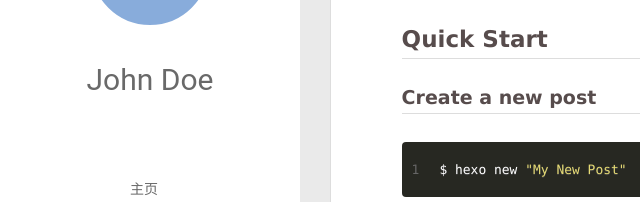
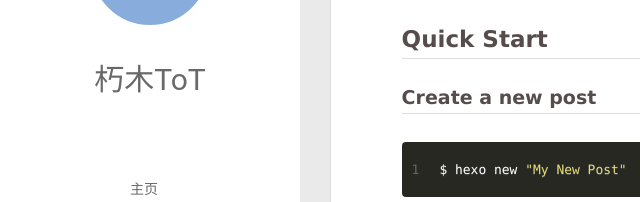
Before and after one commit to ChanningWang2018/ChanningWang2018, a plain HTML site: page 2019/04/16/hello-world/index.html in a window 1280 px wide. Shown: the part 210-412 px from the top of the page, 0-640 px from the left. Drawn offline with Linux system fonts and the light colour scheme; no server answers.

Commit message:
Site updated: 2019-04-16 20:25:13

```diff
--- a/2019/04/16/hello-world/index.html
+++ b/2019/04/16/hello-world/index.html
@@ -50,7 +50,7 @@
 			<img src class="js-avatar">
 		</a>
 		<hgroup>
-		  <h1 class="header-author"><a href="/">John Doe</a></h1>
+		  <h1 class="header-author"><a href="/">朽木ToT</a></h1>
 		</hgroup>
 
 
@@ -108,7 +108,7 @@
 				<img src class="js-avatar">
 			</div>
 			<hgroup>
-			  <h1 class="header-author js-header-author">John Doe</h1>
+			  <h1 class="header-author js-header-author">朽木ToT</h1>
 			</hgroup>
 
 
@@ -325,7 +325,7 @@
   <div class="outer">
     <div id="footer-info">
     	<div class="footer-left">
-    		&copy; 2019 John Doe
+    		&copy; 2019 朽木ToT
     	</div>
       	<div class="footer-right">
       		<a href="http://hexo.io/" target="_blank">Hexo</a>  Theme <a href="https://github.com/litten/hexo-theme-yilia" target="_blank">Yilia</a> by Litten
```
Also changed, not shown: 2019/04/16/my-first-hexo/index.html (+3 -3 lines), archives/2019/04/index.html (+3 -3 lines), archives/2019/index.html (+3 -3 lines), archives/index.html (+3 -3 lines), index.html (+3 -3 lines).
